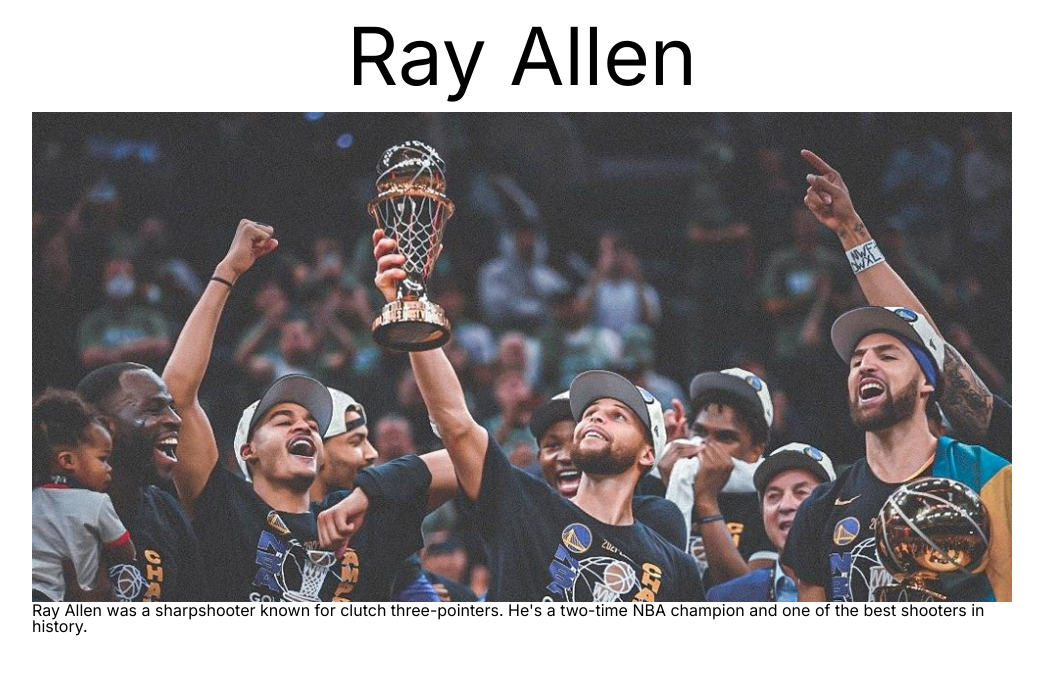
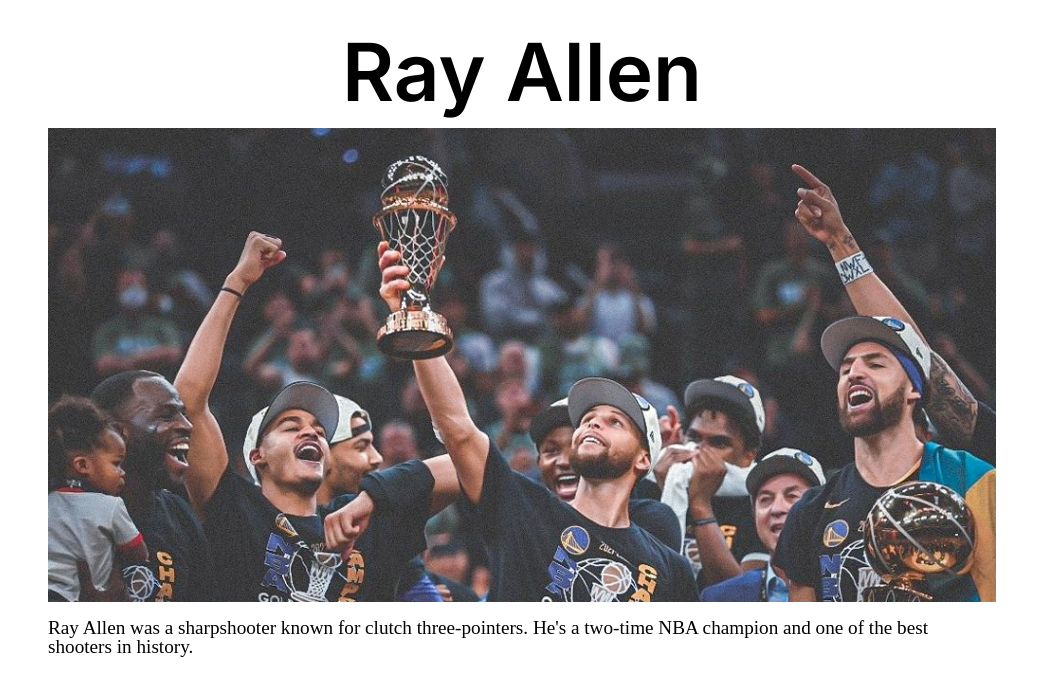
Before and after one commit to rqphy/NBA75, a Next.js app: page /player/1 in a window 1280 px wide. Shown: the top 696 px of the page, without its empty margins (118-1161 px from the left). Built offline with nearby package versions, Linux system fonts and the light colour scheme.

Commit message:
:lipstick: player -> update style

```diff
--- a/app/css/player.module.css
+++ b/app/css/player.module.css
@@ -8,12 +8,24 @@
 .container {
     max-width: 980px;
     width: 100%;
+    padding: 1rem;
 }
 
 .title {
-    font-size: calc((68vw - 4.5rem) / 7);
+    font-size: calc((65vw - 4.5rem) / 7);
     text-align: center;
     margin: 1rem 0;
+    font-weight: 600;
+}
+
+.banner {
+    width: 100%;
+}
+
+.story {
+    margin: 1rem 0;
+    font-size: 1.2rem;
+    font-family: "Times New Roman", Times, serif;
 }
 
 @media (min-width: 979px) {
--- a/app/player/[player_id]/page.tsx
+++ b/app/player/[player_id]/page.tsx
@@ -20,7 +20,7 @@ export default async function page({ params }: pageProps) {
                 <figure className={styles.banner}>
                     <img src="/banners/stephen_curry.jpg" alt={player.name} />
                 </figure>
-                <p>{player.story}</p>
+                <p className={styles.story}>{player.story}</p>
             </div>
         </section>
     )
```
